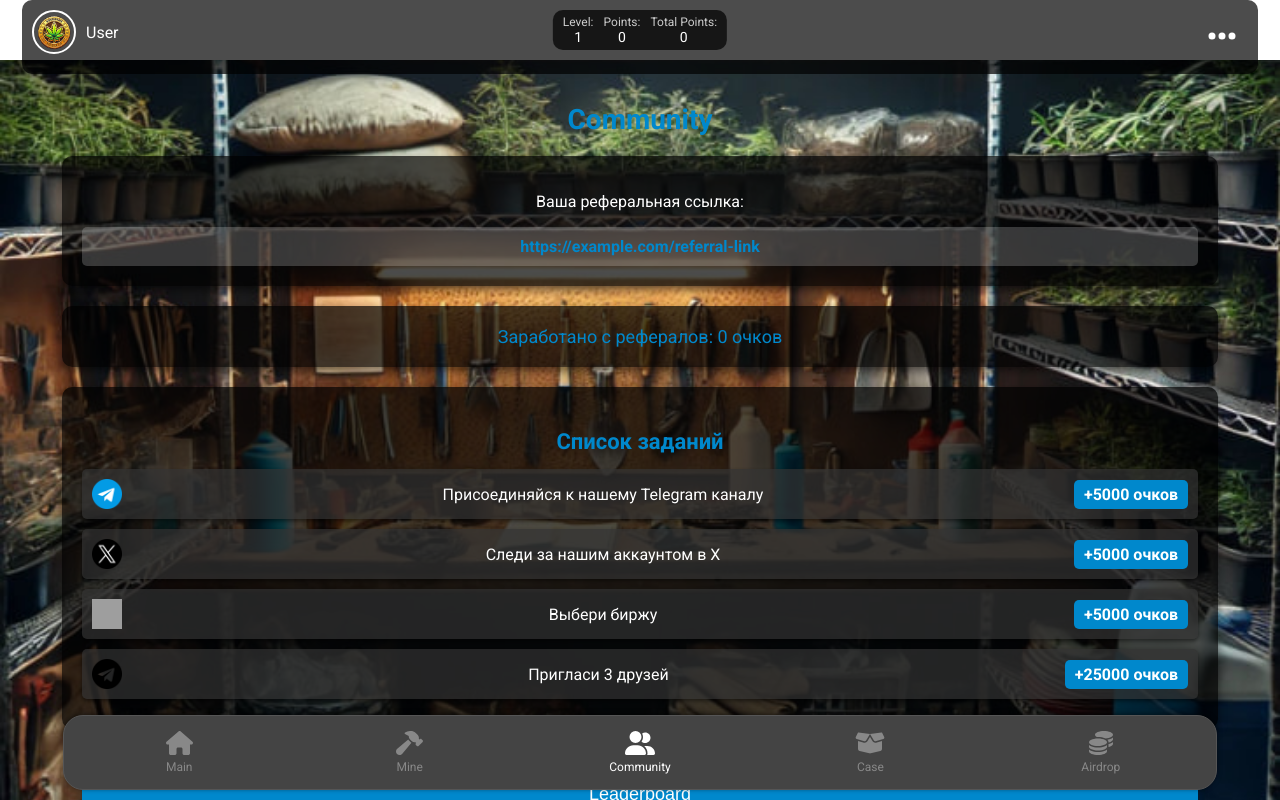
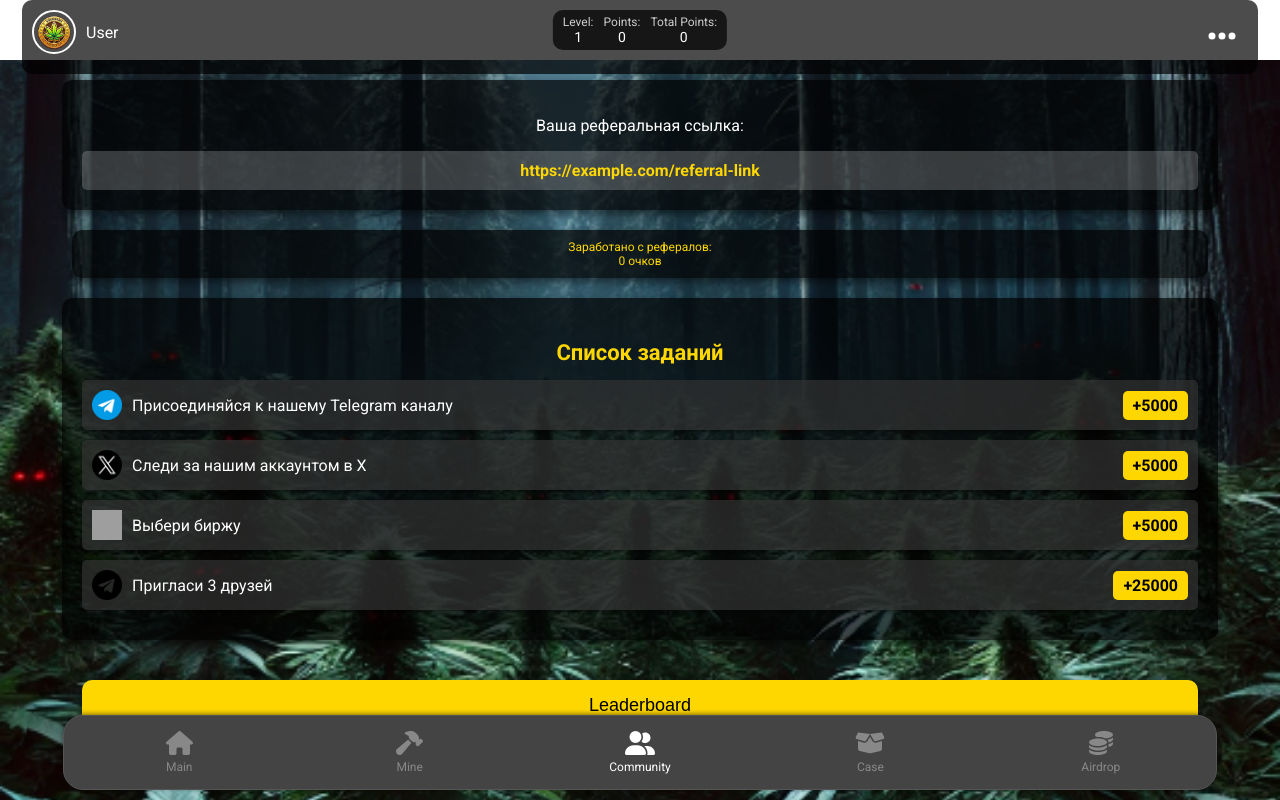
Before and after one commit to eztasterwp/list, a React (Create React App) app: page / in a window 1280 px wide. Both pictures are taken after a click on the element "Community". Built offline with nearby package versions, Linux system fonts and the light colour scheme; grey boxes are pictures that could not be loaded.

Commit message:
Add files via upload

```diff
--- /dev/null
+++ b/src/Airdrop.css
@@ -0,0 +1,27 @@
+.airdrop-page {
+    display: flex;
+    justify-content: center;
+    align-items: center;
+    height: 100vh;
+    width: 100vw;
+    background: url('wdg_airdrop.png') no-repeat center center fixed;
+    background-size: cover;
+    color: #fff;
+    text-align: center;
+    box-sizing: border-box;
+  }
+
+  .info-section {
+    background-color: rgba(0, 0, 0, 0.7);
+    border-radius: 10px;
+    padding: 20px;
+    width: 90%;
+    max-width: 500px;
+    box-shadow: 0 4px 8px rgba(0, 0, 0, 0.5);
+  }
+
+  .info-section p {
+    margin: 0;
+    font-size: 18px;
+    color: #FFD700;
+  }
--- a/src/Airdrop.js
+++ b/src/Airdrop.js
@@ -1,10 +1,12 @@
 import React from 'react';
+import './Airdrop.css';
 
 const Airdrop = () => {
   return (
     <div className="airdrop-page">
-      <h2>Airdrop</h2>
-      <p>Здесь будет информация о раздачах.</p>
+      <div className="info-section">
+        <p>Информация о предстоящем эирдропе будет предоставлена позже, следите за обновлениями...</p>
+      </div>
     </div>
   );
 };
--- a/src/Earn.css
+++ b/src/Earn.css
@@ -14,27 +14,19 @@
   box-sizing: border-box;
 }
 
-.earn-header {
-  background-color: rgba(0, 0, 0, 0.7);
-  padding: 10px 20px;
-  border-radius: 10px;
-  box-shadow: 0 4px 8px rgba(0, 0, 0, 0.3);
-}
-
 .case-container-wrapper {
   background-color: rgba(0, 0, 0, 0.7);
   border-radius: 15px;
   padding: 20px;
   box-shadow: 0 10px 20px rgba(0, 0, 0, 0.5);
   width: 90%;
-  margin-top: 20px;
 }
 
 .case-container {
-  display: grid;
-  grid-template-columns: repeat(auto-fit, minmax(90px, 1fr));
+  display: flex;
+  flex-wrap: wrap;
+  justify-content: center;
   gap: 20px;
-  justify-content: center;
   margin-top: 20px;
 }
 
@@ -184,7 +176,6 @@
   font-size: 24px;
   cursor: pointer;
   color: white;
-  z-index: 1001; /* Ensure the close button is above everything else */
 }
 
 .cooldown-timer {
@@ -217,6 +208,7 @@
   margin-right: 2px;
 }
 
+
 .messages-container {
   position: fixed;
   top: 0;
@@ -224,6 +216,7 @@
   width: 100%;
   height: 100%;
   pointer-events: none;
+  overflow: hidden;
 }
 
 .message {
@@ -231,35 +224,45 @@
   font-size: 20px;
   color: #fff;
   text-shadow: 0px 0px 10px rgba(0, 0, 0, 0.5);
-  animation: fadeOut 2s forwards;
-  z-index: 1001; /* Ensure messages are above Kiza image */
+  animation: fadeOut 2s forwards, flyUp 2s forwards;
+  z-index: 1001; /* Ensure messages are above boss image */
 }
 
 @keyframes fadeOut {
   0% {
     opacity: 1;
+  }
+  100% {
+    opacity: 0;
+  }
+}
+
+@keyframes flyUp {
+  0% {
     transform: translateY(0);
   }
   100% {
-    opacity: 0;
-    transform: translateY(-20px);
+    transform: translateY(-100px);
   }
 }
 
-.coin-animation {
-  position: absolute;
-  font-size: 20px;
-  color: gold;
-  animation: coinFly 2s forwards;
+.battle-boss {
+  width: 150px;
+  height: 150px;
+  margin-bottom: 20px;
+  animation: pulse 2s infinite;
+  border-radius: 50%;
+  background: linear-gradient(45deg, #f06, #f79);
 }
 
-@keyframes coinFly {
+@keyframes pulse {
   0% {
-    opacity: 1;
-    transform: translateY(0);
+    transform: scale(1);
+  }
+  50% {
+    transform: scale(1.1);
   }
   100% {
-    opacity: 0;
-    transform: translateY(-100px);
+    transform: scale(1);
   }
 }
--- a/src/Friends.js
+++ b/src/Friends.js
@@ -9,35 +9,43 @@ import inviteIcon from './images/invitetg.png';
 const Friends = () => {
   return (
     <div className="community-page">
-      <h2>Community</h2>
       <div className="referral-section">
         <p>Ваша реферальная ссылка:</p>
         <div className="referral-link">https://example.com/referral-link</div>
       </div>
       <div className="earnings-section">
-        <p>Заработано с рефералов: <span className="earnings">0</span> очков</p>
+        <p>Заработано с рефералов:</p>
+        <span className="earnings">0 очков</span>
       </div>
       <div className="tasks-section">
         <h3>Список заданий</h3>
         <div className="task">
           <img src={telegramIcon} alt="Telegram" className="task-icon" />
-          <span>Присоединяйся к нашему Telegram каналу</span>
-          <span className="task-reward">+5000 очков</span>
+          <div className="task-text">
+            <span>Присоединяйся к нашему Telegram каналу</span>
+          </div>
+          <span className="task-reward">+5000</span>
         </div>
         <div className="task">
           <img src={xIcon} alt="X" className="task-icon" />
-          <span>Следи за нашим аккаунтом в X</span>
-          <span className="task-reward">+5000 очков</span>
+          <div className="task-text">
+            <span>Следи за нашим аккаунтом в X</span>
+          </div>
+          <span className="task-reward">+5000</span>
         </div>
         <div className="task">
           <img src={hamsterIcon} alt="Hamster" className="task-icon" />
-          <span>Выбери биржу</span>
-          <span className="task-reward">+5000 очков</span>
+          <div className="task-text">
+            <span>Выбери биржу</span>
+          </div>
+          <span className="task-reward">+5000</span>
         </div>
         <div className="task">
           <img src={inviteIcon} alt="Invite" className="task-icon" />
-          <span>Пригласи 3 друзей</span>
-          <span className="task-reward">+25000 очков</span>
+          <div className="task-text">
+            <span>Пригласи 3 друзей</span>
+          </div>
+          <span className="task-reward">+25000</span>
         </div>
       </div>
       <div className="leaderboard-section">
--- a/src/Mine.css
+++ b/src/Mine.css
@@ -11,7 +11,11 @@
   color: #fff;
   text-align: center;
   box-sizing: border-box;
-  overflow-y: auto;
+  overflow-y: hidden; /* Скрывает полосу прокрутки, но оставляет возможность прокрутки */
+}
+
+.mine-page::-webkit-scrollbar {
+  display: none; /* Скрывает полосу прокрутки в Webkit-браузерах */
 }
 
 .points-display {
@@ -22,6 +26,7 @@
   border-radius: 10px;
   margin-bottom: 20px;
   position: relative;
+  z-index: 2; /* Повышает уровень z-index */
 }
 
 .points-info {
@@ -77,8 +82,15 @@
   grid-template-columns: repeat(2, 1fr);
   gap: 10px;
   width: 100%;
-  overflow-y: auto;
-  padding-bottom: 60px;
+  padding-top: 25px; /* Добавлен отступ сверху для удаления перекрытия с верхним меню */
+  padding-bottom: 80px; /* Добавлен отступ снизу для предотвращения перекрытия с нижним меню */
+  overflow: auto;
+  -ms-overflow-style: none;  /* Internet Explorer 10+ */
+  scrollbar-width: none;  /* Firefox */
+}
+
+.quests-container::-webkit-scrollbar {
+  display: none; /* Скрывает полосу прокрутки в Webkit-браузерах */
 }
 
 .quest-block {
@@ -91,6 +103,7 @@
   transition: transform 0.3s, box-shadow 0.3s;
   cursor: pointer;
   position: relative;
+  z-index: 1;
 }
 
 .quest-block:hover {
@@ -126,4 +139,21 @@
   top: -20px;
   left: 50%;
   transform: translateX(-50%);
+  z-index: 1;
 }
+
+.buttons-container {
+  position: fixed;
+  bottom: 10px;
+  left: 50%;
+  transform: translateX(-50%);
+  display: flex;
+  justify-content: space-around;
+  width: 90%;
+  background-color: #444;
+  padding: 5px 0;
+  border-radius: 20px;
+  border: 1px solid #555;
+  box-shadow: 0 -1px 5px rgba(0, 0, 0, 0.5);
+  z-index: 3; /* Повышает уровень z-index, чтобы меню всегда было поверх */
+}
--- a/src/community.css
+++ b/src/community.css
@@ -6,12 +6,13 @@
     height: calc(100vh - 60px);
     width: 100vw;
     margin-top: 60px;
-    background: url('workspace.jpg') no-repeat center center fixed;
+    background: url('background_community.jpg.png') no-repeat center center fixed;
     background-size: cover;
     color: #fff;
     text-align: center;
     box-sizing: border-box;
     overflow-y: auto; /* Прокрутка только вниз */
+    overflow-x: hidden; /* Отключение горизонтальной прокрутки */
     -ms-overflow-style: none;  /* IE and Edge */
     scrollbar-width: none;  /* Firefox */
   }
@@ -20,15 +21,7 @@
     display: none;  /* Chrome, Safari, Opera */
   }
 
-  .community-page h2 {
-    margin-bottom: 20px;
-    font-size: 28px;
-    color: #0088cc;  /* Telegram blue color */
-  }
-
-  .referral-section,
-  .earnings-section,
-  .tasks-section {
+  .referral-section {
     background-color: rgba(0, 0, 0, 0.7);
     border-radius: 10px;
     padding: 20px;
@@ -42,20 +35,44 @@
     border-radius: 5px;
     padding: 10px;
     word-break: break-all;
-    color: #0088cc;
+    color: #FFD700;
     font-weight: bold;
+  }
+
+  .earnings-section {
+    background-color: rgba(0, 0, 0, 0.7);
+    border-radius: 10px;
+    padding: 10px;
+    margin-bottom: 20px;
+    width: 90%;
+    box-shadow: 0 4px 8px rgba(0, 0, 0, 0.5);
+    font-size: 12px; /* Уменьшение размера шрифта */
   }
 
   .earnings-section p {
     margin: 0;
-    font-size: 18px;
-    color: #0088cc;
+    font-size: 12px;
+    color: #FFD700;
+  }
+
+  .earnings {
+    font-size: 12px; /* Уменьшение размера шрифта */
+    color: #FFD700;
+  }
+
+  .tasks-section {
+    background-color: rgba(0, 0, 0, 0.7);
+    border-radius: 10px;
+    padding: 20px;
+    margin-bottom: 20px;
+    width: 90%;
+    box-shadow: 0 4px 8px rgba(0, 0, 0, 0.5);
   }
 
   .tasks-section h3 {
     margin-bottom: 15px;
     font-size: 22px;
-    color: #0088cc;
+    color: #FFD700;
   }
 
   .task {
@@ -80,27 +97,35 @@
     margin-right: 10px;
   }
 
+  .task-text {
+    display: flex;
+    flex-direction: column;
+    align-items: flex-start;
+    flex-grow: 1;
+    padding-right: 10px; /* Отступ справа для задания */
+  }
+
   .task-reward {
-    background-color: #0088cc;
+    background-color: #FFD700;
     border-radius: 5px;
     padding: 5px 10px;
-    color: white;
+    color: black;
     font-weight: bold;
   }
 
   .leaderboard-section {
     margin-top: 20px;
     width: 90%;
-    padding-bottom: 80px; /* Отступ снизу для предотвращения перекрытия с нижним меню */
+    padding-bottom: 100px; /* Увеличен отступ снизу для предотвращения перекрытия с нижним меню */
   }
 
   .leaderboard-button {
     width: 100%;
     padding: 15px;
-    background-color: #0088cc;
+    background-color: #FFD700;
     border: none;
     border-radius: 10px;
-    color: white;
+    color: black;
     font-size: 18px;
     cursor: pointer;
     transition: background-color 0.3s, transform 0.2s;
@@ -108,6 +133,6 @@
   }
 
   .leaderboard-button:hover {
-    background-color: #00aaff;
+    background-color: #FFA500;
     transform: scale(1.05);
   }
```
Also changed, not shown: src/Earn.js (+45 -39 lines), src/App.js (indentation only).
